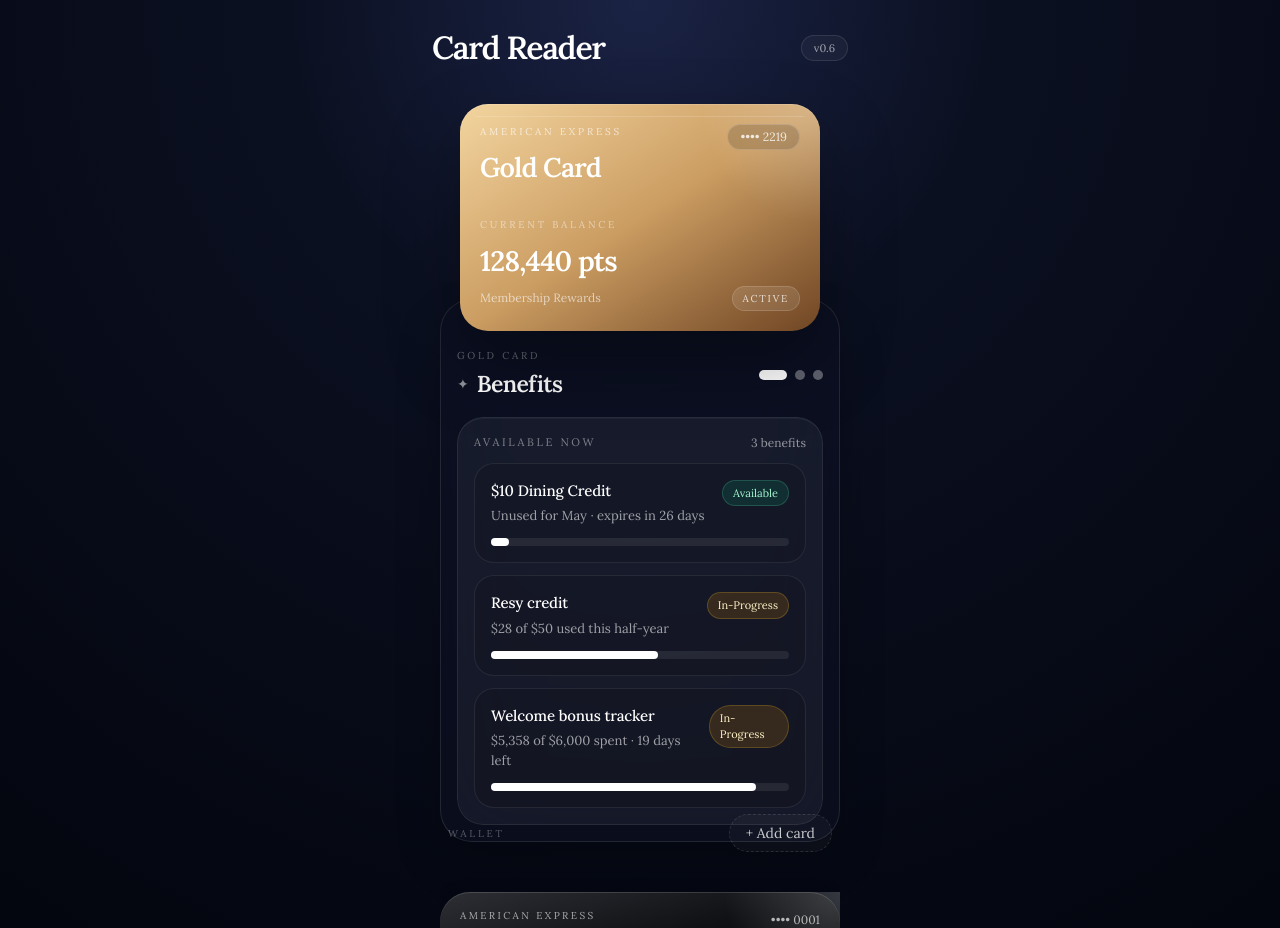
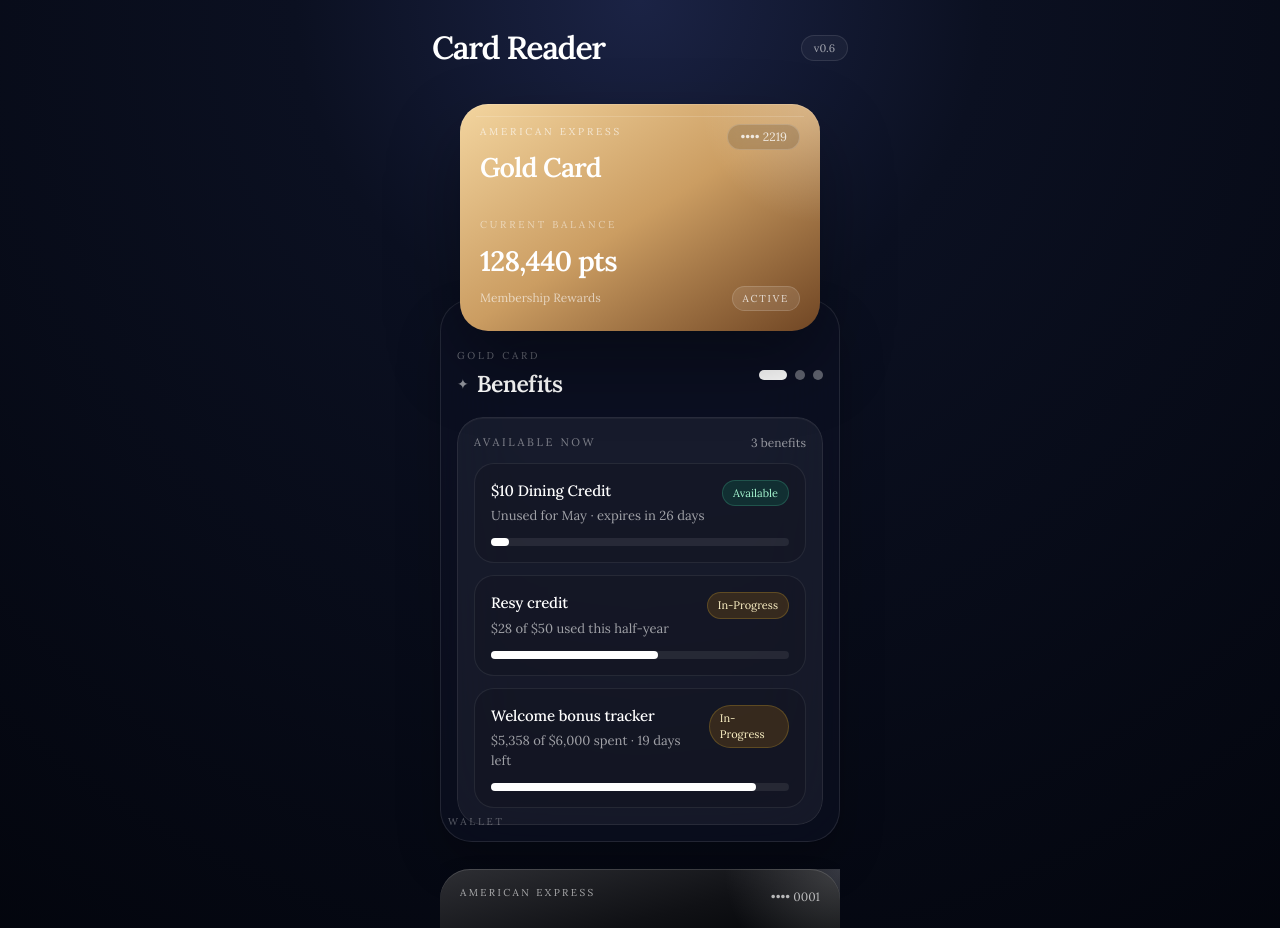
Before and after one commit to kylehocho/card-reader, a Next.js app: page / in a window 1280 px wide. Shown: the top 928 px of the page. Built offline with nearby package versions, Linux system fonts and the light colour scheme.

Commit message:
Remove inline add card control

```diff
--- a/components/card-reader/WalletPrototype.tsx
+++ b/components/card-reader/WalletPrototype.tsx
@@ -527,15 +527,8 @@
               </div>
 
               <div className="relative z-10 -mt-7 px-2 pb-2 pt-0">
-                <div className="mb-3 flex items-center justify-between px-2">
+                <div className="mb-3 px-2">
                   <p className="text-[10px] uppercase tracking-[0.28em] text-white/32">Wallet</p>
-                  <button
-                    type="button"
-                    onClick={openScanner}
-                    className="rounded-full border border-dashed border-white/12 bg-white/[0.03] px-4 py-2 text-sm text-white/78 transition hover:bg-white/[0.08]"
-                  >
-                    + Add card
-                  </button>
                 </div>
                 <div className="relative h-[170px] overflow-hidden">
                   {cards
```
